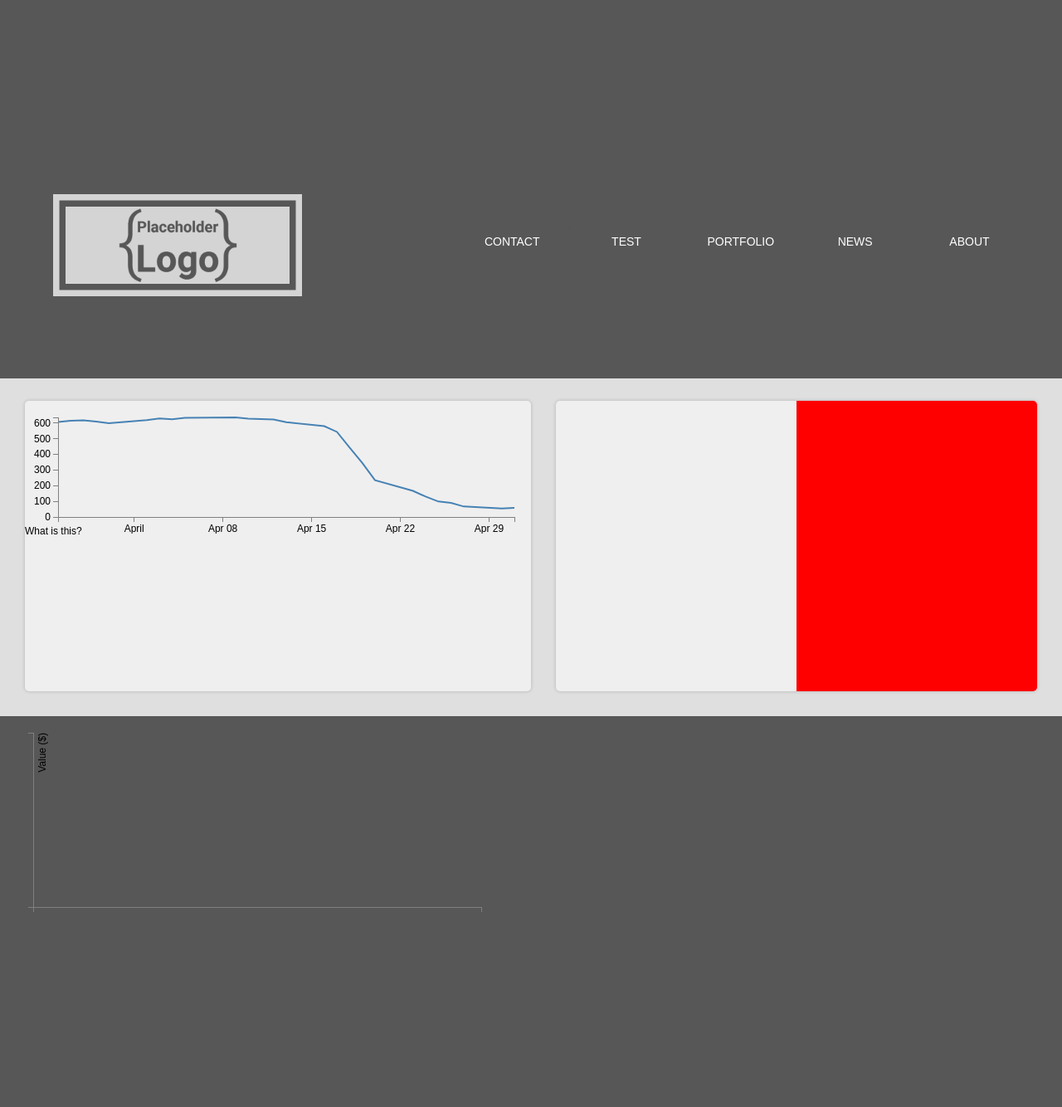
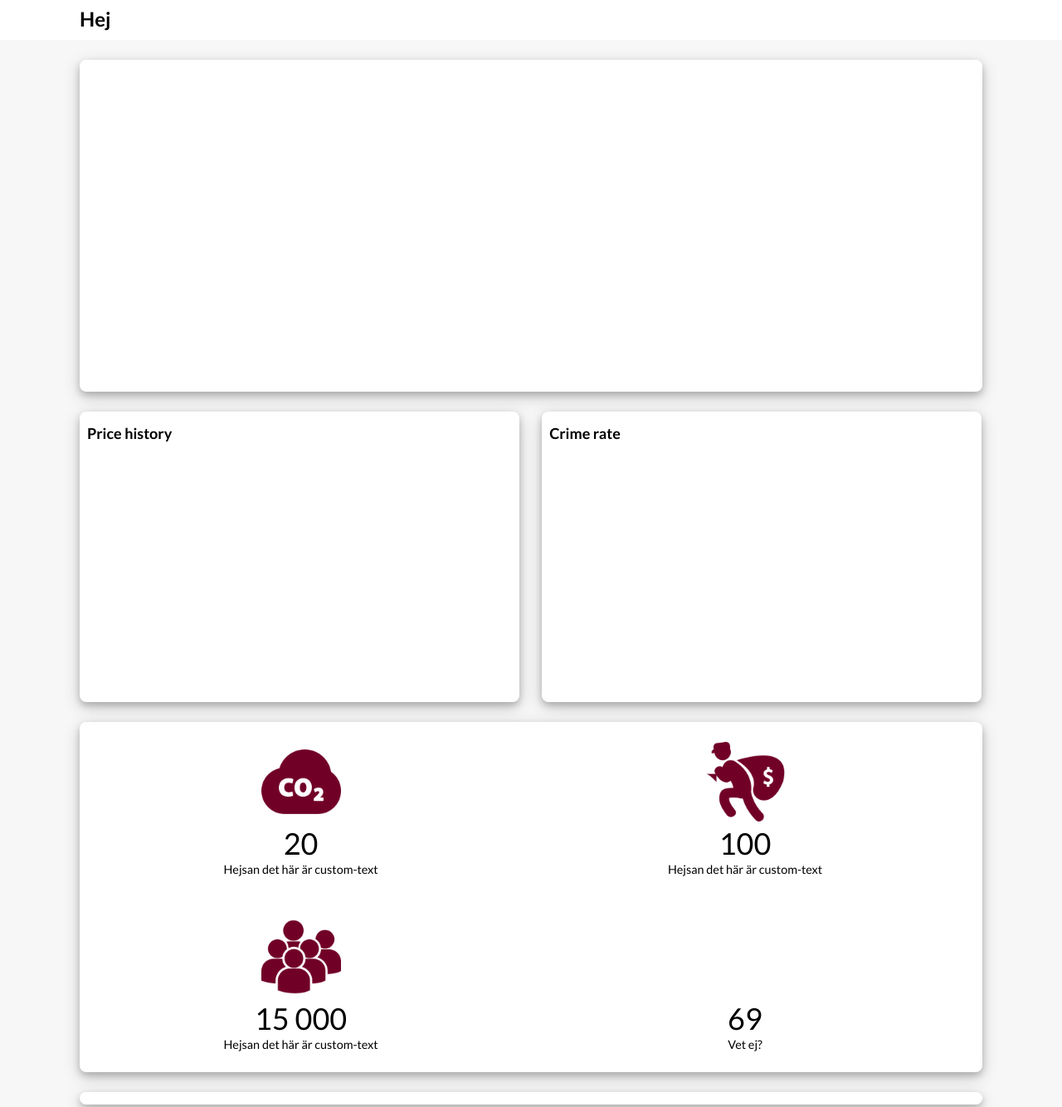
Before and after one commit to MattiasJo/Infovis, a website: page app/index.html in a window 1280 px wide. Shown: the top 1334 px of the page at 83% size. Before the commit the page ends 1166 px from the top, so only its background shows below. Drawn offline with nearby package versions, Linux system fonts and the light colour scheme.

Commit message:
HTML skeleton

```diff
--- a/app/css/style.css
+++ b/app/css/style.css
@@ -1,7 +1,82 @@
 * {
   -webkit-box-sizing: border-box;
   -moz-box-sizing: border-box;
-  box-sizing: border-box; }
+  box-sizing: border-box;
+  font-family: 'Lato', sans-serif;
+}
+
+header {
+  height: 4em;
+  margin: 0 auto;
+  background-color: white;
+}
+
+header h1{
+  margin: auto 0 auto 4em;
+  padding-top: 0.35em;
+}
+
+.container {
+  width: 85%;
+  height: 1500px;
+  margin: 0 auto;
+}
+
+.box {
+  background-color: white;
+  border-radius: 8px;
+  margin-top: 2em;
+  box-shadow: 0 4px 8px 0 rgba(0, 0, 0, 0.2), 0 6px 20px 0 rgba(0, 0, 0, 0.19);
+}
+
+.map {
+  height: 400px;
+}
+
+.graph {
+  display: inline-block;
+  width: 48.7%;
+  height: 350px;
+  margin: 2em 2.3% 0 0;
+}
+
+#graph2 {
+  margin-right: 0;
+}
+
+.graph h2 {
+  margin-left: 0.5em;
+}
+
+.infobox {
+  display: inline-block;
+  text-align: center;
+  width: 49%;
+  height: 50%;
+  margin: 0 auto;
+  padding: 2em 0;
+}
+
+.infobox__number,
+.infobox__text {
+  margin: 1px 0;
+}
+
+.infobox__number {
+  font-size: 3em;
+}
+
+.infobox__text {
+  font-size: 1.2em;
+}
+
+.infobox__img {
+  width: 8em;
+}
+
+.wordcloud {
+
+}
 
 #secondGraph rect {
   fill: steelblue; }
@@ -25,7 +100,7 @@ path {
 
 body {
   font: 12px Arial;
-  background-color: #575757;
+  background-color: #f7f7f7;
   display: block;
   margin: 0px; }
   body #menucontainer {
--- a/app/index.html
+++ b/app/index.html
@@ -6,102 +6,53 @@
     <meta http-equiv="X-UA-Compatible" content="ie=edge">
     <script src="http://d3js.org/d3.v3.min.js"></script>
     <link rel="stylesheet" type="text/css" media="screen" href="css/style.css" />
-    <title>D3</title>
+    <title>Geographical data</title>
+    <link href='http://fonts.googleapis.com/css?family=Lato:400,700' rel='stylesheet' type='text/css'>
 </head>
+
+<header>
+<h1>Hej</h1>
+</header>
+
 <body>
-    <svg class="chart"></svg>
-    <div id="menucontainer">
-        <div id="logodiv">
-            <a href="localhost:3000"><img src="pic/logo2.png" alt=""></a>
-        </div>
-        <div class="btn-group">
-            <button type="button" style="vertical-align:middle"><span>ABOUT</span></button>
-            <button type="button" style="vertical-align:middle"><span>NEWS</span></button>
-            <button type="button" style="vertical-align:middle"><span>PORTFOLIO</span></button>
-            <button type="button" style="vertical-align:middle"><span>TEST</span></button>
-            <button type="button" style="vertical-align:middle"><span>CONTACT</span></button>
-        </div>
+
+<div class="container">
+  <div class="box map">
+    <!-- Place map here -->
+  </div>
+  <div class="box graph" id="graph1">
+    <h2>Price history</h2>
+  </div>
+  <div class="box graph" id="graph2">
+    <h2>Crime rate</h2>
+  </div>
+  <div class="box infoboxes">
+    <div class="infobox">
+      <img class="infobox__img" src="./pic/co2.png">
+      <p class="infobox__number">20</p>
+      <p class="infobox__text">Hejsan det här är custom-text</p>
     </div>
-    <div id="commercialbox">
+    <div class="infobox">
+      <img class="infobox__img" src="./pic/thief.png">
+      <p class="infobox__number">100</p>
+      <p class="infobox__text">Hejsan det här är custom-text</p>
+    </div>
+    <div class="infobox">
+      <img class="infobox__img" src="./pic/pop.png">
+      <p class="infobox__number">15 000</p>
+      <p class="infobox__text">Hejsan det här är custom-text</p>
+    </div>
+    <div class="infobox">
+      <img class="infobox__img" src="">
+      <p class="infobox__number">69</p>
+      <p class="infobox__text">Vet ej?</p>
+    </div>
+  </div>
+  <div class="box wordcloud">
+    <img class="" src="">
+  </div>
+</div>
 
-    </div>
+</body>
 
-    <div id="contentbox">
-
-<!--        <div class="even_row_small box">
-            <div class="picdiv overlay">
-            </div>
-            <div class="textdiv">
-                <div id="header">
-                    Lorem Ipsum
-                </div>
-                <div id="content">
-                    <p>
-                        "Lorem ipsum dolor sit amet, consectetur adipiscing elit, sed do eiusmod tempor incididunt ut labore et dolore magna aliqua. Ut enim ad minim veniam, quis nostrud exercitation ullamco laboris nisi ut aliquip ex ea commodo consequat. Duis aute irure dolor in reprehenderit in voluptate velit esse cillum dolore eu fugiat nulla pariatur. Excepteur sint occaecat cupidatat non proident, sunt in culpa qui officia deserunt mollit anim id est laborum."
-                    </p>
-                </div>
-            </div>
-        </div>
-
-        <div class="even_row_large box">
-            <div class="textdiv">
-                <div id="header">
-                    Lorem Ipsum
-                </div>
-                <div id="content">
-                        "Lorem ipsum dolor sit amet, consectetur adipiscing elit, sed do eiusmod tempor incididunt ut labore et dolore magna aliqua. Ut enim ad minim veniam, quis nostrud exercitation ullamco laboris nisi ut aliquip ex ea commodo consequat. Duis aute irure dolor in reprehenderit in voluptate velit esse cillum dolore eu fugiat nulla pariatur. Excepteur sint occaecat cupidatat non proident, sunt in culpa qui officia deserunt mollit anim id est laborum."
-                </div>
-            </div>
-            <div class="picdiv overlay"></div>
-        </div>
-
-
-
-        <div class="odd_row_large box">
-            <div class="picdiv overlay"></div>
-            <div class="textdiv">
-                <div id="header">
-                    Lorem Ipsum
-                </div>
-                <div id="content">
-                        "Lorem ipsum dolor sit amet, consectetur adipiscing elit, sed do eiusmod tempor incididunt ut labore et dolore magna aliqua. Ut enim ad minim veniam, quis nostrud exercitation ullamco laboris nisi ut aliquip ex ea commodo consequat. Duis aute irure dolor in reprehenderit in voluptate velit esse cillum dolore eu fugiat nulla pariatur. Excepteur sint occaecat cupidatat non proident, sunt in culpa qui officia deserunt mollit anim id est laborum."
-                </div>
-            </div>
-        </div>
-
-        <div class="odd_row_small box">
-            <div class="picdiv overlay">
-            </div>
-            <div class="textdiv">
-                <div id="header">
-                    Lorem Ipsum
-                </div>
-                <div id="content">
-                        "Lorem ipsum dolor sit amet, consectetur adipiscing elit, sed do eiusmod tempor incididunt ut labore et dolore magna aliqua. Ut enim ad minim veniam, quis nostrud exercitation ullamco laboris nisi ut aliquip ex ea commodo consequat. Duis aute irure dolor in reprehenderit in voluptate velit esse cillum dolore eu fugiat nulla pariatur. Excepteur sint occaecat cupidatat non proident, sunt in culpa qui officia deserunt mollit anim id est laborum."
-                </div>
-            </div>
-        </div>
-
-        <div class="full_row box">
-            <div class="textdiv">
-                <div id="header">
-                    Lorem Ipsum
-                </div>
-                <div id="content">
-                    <p>
-                        "Lorem ipsum dolor sit amet, consectetur adipiscing elit, sed do eiusmod tempor incididunt ut labore et dolore magna aliqua. Ut enim ad minim veniam, quis nostrud exercitation ullamco laboris nisi ut aliquip ex ea commodo consequat. Duis aute irure dolor in reprehenderit in voluptate velit esse cillum dolore eu fugiat nulla pariatur. Excepteur sint occaecat cupidatat non proident, sunt in culpa qui officia deserunt mollit anim id est laborum."
-                    </p>
-                </div>
-            </div>
-            <div class="picdiv overlay">
-
-            </div>
-        </div>
-
-    </div>
-    <div class="bottom">
-    </div>-->
-
-    <script type="text/javascript" src="app.js"></script>
-</body>
 </html>
```
Also changed, not shown: app/pic/co2.png (added), app/pic/logo.png (deleted), app/pic/logo2.png (deleted), app/pic/pop.png (added), app/pic/temp_pic1.jpg (deleted), app/pic/temp_pic2.jpg (deleted), app/pic/temp_pic3.jpg (deleted), app/pic/thief.png (added).
